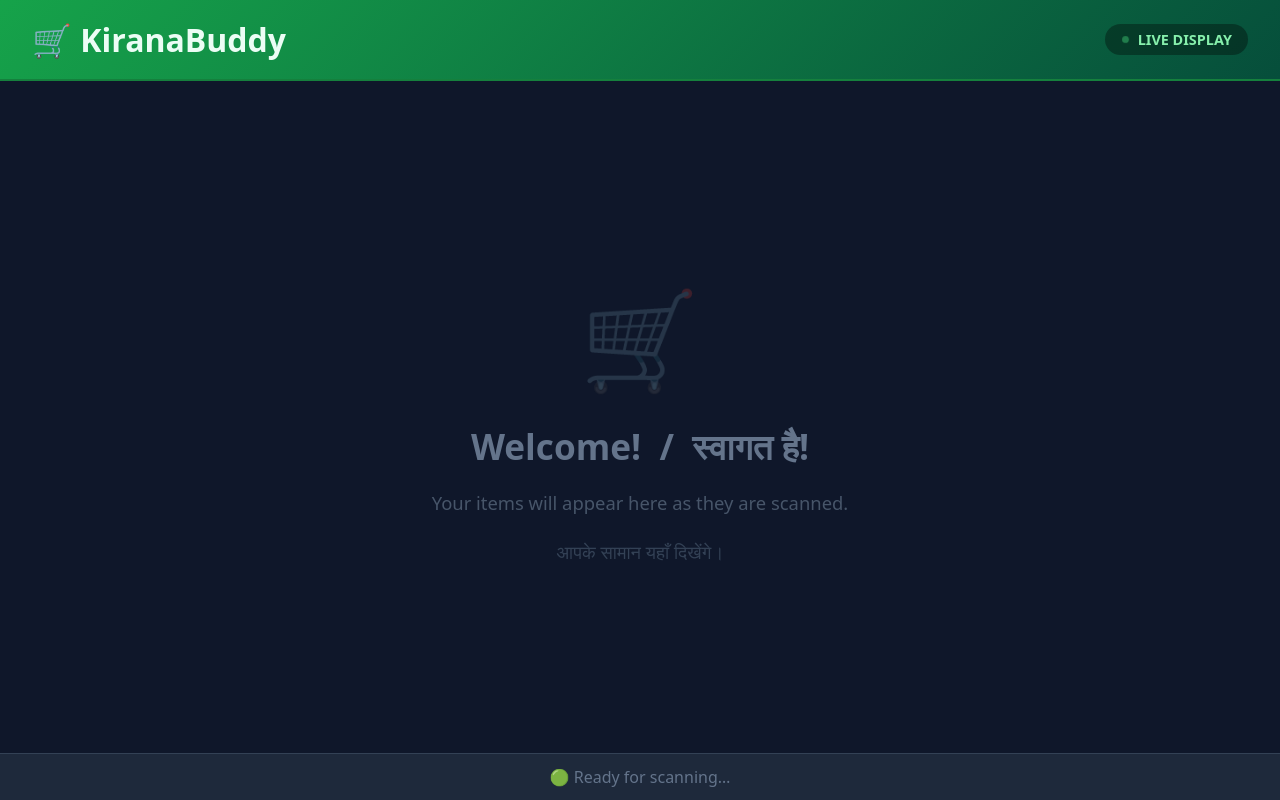
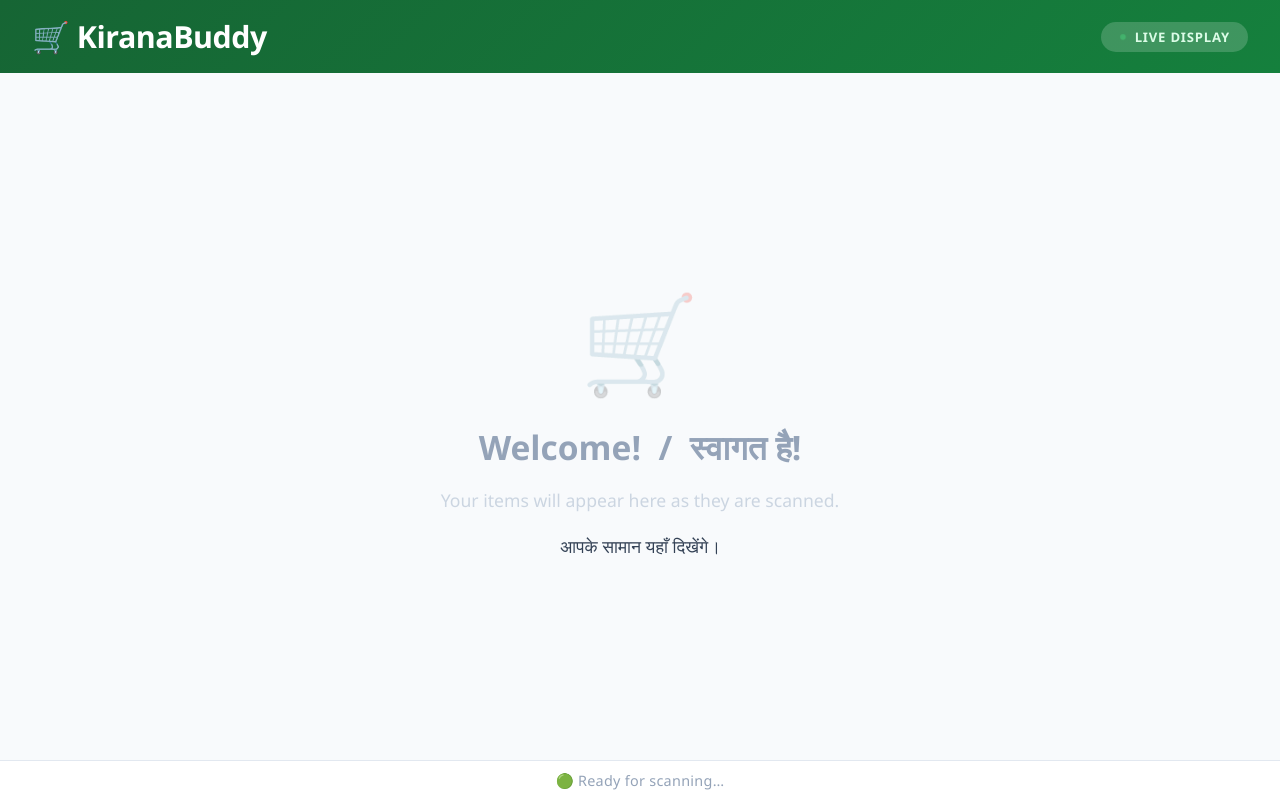
Before and after one commit to jitendrapal/kiranabuddy, a Flask app: page /customer-display in a window 1280 px wide. Run offline with Flask 3, Linux system fonts and the light colour scheme; parts of the project's set-up code (start-up, migrations or seed data) failed here and were passed over.

Commit message:
design: customer display light professional theme, rupee prominent, newest item highlighted at top

```diff
--- a/templates/customer_display.html
+++ b/templates/customer_display.html
@@ -11,40 +11,43 @@
         box-sizing: border-box;
       }
       body {
-        font-family: system-ui, sans-serif;
-        background: #0f172a;
-        color: #e2e8f0;
+        font-family: "Segoe UI", system-ui, sans-serif;
+        background: #f1f5f9;
+        color: #1e293b;
         min-height: 100vh;
         display: flex;
         flex-direction: column;
       }
+      /* ── Header ── */
       .hdr {
-        background: linear-gradient(135deg, #16a34a, #064e3b);
-        padding: 18px 32px;
+        background: linear-gradient(135deg, #166534, #15803d);
+        padding: 16px 32px;
         display: flex;
         align-items: center;
         justify-content: space-between;
-        border-bottom: 2px solid #15803d;
+        box-shadow: 0 3px 12px rgba(0, 0, 0, 0.18);
       }
       .shop-name {
-        font-size: 2rem;
+        font-size: 1.9rem;
         font-weight: 800;
-        color: #ecfdf5;
+        color: #fff;
+        letter-spacing: -0.5px;
       }
       .live-badge {
         display: flex;
         align-items: center;
         gap: 8px;
-        background: rgba(0, 0, 0, 0.35);
-        padding: 6px 16px;
+        background: rgba(255, 255, 255, 0.18);
+        padding: 6px 18px;
         border-radius: 20px;
-        font-size: 0.9rem;
-        color: #86efac;
-        font-weight: 600;
+        font-size: 0.82rem;
+        color: #dcfce7;
+        font-weight: 700;
+        letter-spacing: 0.06em;
       }
       .live-dot {
-        width: 9px;
-        height: 9px;
+        width: 8px;
+        height: 8px;
         background: #4ade80;
         border-radius: 50%;
         animation: pulse 1.5s infinite;
@@ -57,151 +60,169 @@
         }
         50% {
           opacity: 0.4;
-          transform: scale(0.75);
+          transform: scale(0.7);
         }
       }
-      /* idle screen */
+      /* ── Idle ── */
       .idle {
         flex: 1;
         display: flex;
         flex-direction: column;
         align-items: center;
         justify-content: center;
-        gap: 20px;
+        gap: 18px;
         text-align: center;
         padding: 40px;
+        background: #f8fafc;
       }
       .idle-icon {
         font-size: 6rem;
-        opacity: 0.2;
+        opacity: 0.25;
       }
       .idle-title {
-        font-size: 2.2rem;
-        color: #64748b;
+        font-size: 2.1rem;
+        color: #94a3b8;
         font-weight: 700;
       }
       .idle-sub {
-        font-size: 1.15rem;
-        color: #475569;
+        font-size: 1.1rem;
+        color: #cbd5e1;
       }
-      /* active screen */
+      /* ── Active ── */
       .main {
         flex: 1;
         display: flex;
         flex-direction: column;
-        padding: 24px 32px;
-        gap: 16px;
+        padding: 20px 28px;
+        gap: 14px;
         overflow: hidden;
+        background: #f1f5f9;
       }
       .items-wrap {
         flex: 1;
         overflow-y: auto;
+        background: #fff;
+        border-radius: 14px;
+        box-shadow: 0 1px 6px rgba(0, 0, 0, 0.07);
+        border: 1px solid #e2e8f0;
       }
       table {
         width: 100%;
         border-collapse: collapse;
       }
       thead th {
-        padding: 12px 16px;
-        font-size: 0.85rem;
+        padding: 13px 20px;
+        font-size: 0.78rem;
         font-weight: 700;
-        color: #64748b;
+        color: #94a3b8;
         text-transform: uppercase;
-        letter-spacing: 0.05em;
-        border-bottom: 2px solid #1e293b;
+        letter-spacing: 0.07em;
+        border-bottom: 2px solid #f1f5f9;
+        background: #fff;
         text-align: left;
+        position: sticky;
+        top: 0;
       }
       thead th.r {
         text-align: right;
       }
       tbody tr {
-        border-bottom: 1px solid #1e293b;
-        transition: background 0.4s;
+        border-bottom: 1px solid #f8fafc;
+        transition: background 0.5s;
       }
       tbody tr.hi {
-        background: rgba(34, 197, 94, 0.13);
+        background: #f0fdf4;
+      }
+      tbody tr:last-child {
+        border-bottom: none;
       }
       tbody td {
-        padding: 14px 16px;
+        padding: 15px 20px;
       }
       .td-name {
-        color: #f1f5f9;
+        color: #0f172a;
         font-weight: 700;
-        font-size: 1.35rem;
+        font-size: 1.25rem;
       }
       .td-qty {
-        color: #94a3b8;
-        font-size: 1.1rem;
+        color: #64748b;
+        font-size: 1rem;
+        font-weight: 600;
       }
       .td-rate {
         color: #94a3b8;
-        font-size: 1rem;
+        font-size: 0.95rem;
       }
       .td-amt {
         text-align: right;
-        color: #4ade80;
+        color: #16a34a;
         font-weight: 800;
-        font-size: 1.35rem;
+        font-size: 1.3rem;
       }
+      /* ── Total bar ── */
       .total-bar {
-        background: linear-gradient(135deg, #14532d, #166534);
-        border: 1px solid #16a34a;
-        border-radius: 16px;
-        padding: 20px 32px;
+        background: #fff;
+        border: 2px solid #bbf7d0;
+        border-radius: 14px;
+        padding: 18px 28px;
         display: flex;
         align-items: center;
         justify-content: space-between;
         flex-shrink: 0;
+        box-shadow: 0 2px 10px rgba(0, 0, 0, 0.06);
       }
       .total-label {
-        font-size: 1.4rem;
-        color: #86efac;
+        font-size: 1.2rem;
+        color: #64748b;
         font-weight: 600;
       }
       .total-amt {
-        font-size: 3.2rem;
+        font-size: 3rem;
         font-weight: 900;
-        color: #4ade80;
+        color: #15803d;
         letter-spacing: -1px;
       }
-      /* thank-you screen */
+      /* ── Thank-you ── */
       .ty {
         flex: 1;
         display: flex;
         flex-direction: column;
         align-items: center;
         justify-content: center;
-        gap: 20px;
+        gap: 18px;
         text-align: center;
+        background: #f0fdf4;
       }
       .ty-icon {
-        font-size: 7rem;
+        font-size: 6rem;
       }
       .ty-title {
-        font-size: 3.2rem;
+        font-size: 3rem;
         font-weight: 900;
-        color: #4ade80;
+        color: #15803d;
       }
       .ty-hindi {
-        font-size: 2rem;
-        color: #86efac;
+        font-size: 1.8rem;
+        color: #16a34a;
       }
       .ty-total {
-        font-size: 1.5rem;
-        color: #94a3b8;
+        font-size: 1.4rem;
+        color: #64748b;
         margin-top: 8px;
       }
-      /* status bar */
+      /* ── Status bar ── */
       .sbar {
-        background: #1e293b;
-        padding: 12px 32px;
+        background: #fff;
+        padding: 10px 28px;
         display: flex;
         align-items: center;
         justify-content: center;
-        font-size: 1rem;
-        color: #64748b;
-        border-top: 1px solid #334155;
+        font-size: 0.9rem;
+        color: #94a3b8;
+        border-top: 1px solid #e2e8f0;
         flex-shrink: 0;
+        font-weight: 500;
+        letter-spacing: 0.02em;
       }
     </style>
   </head>
@@ -321,9 +342,10 @@
         tbody.innerHTML = "";
         items.forEach((item, i) => {
           const tr = document.createElement("tr");
-          if (isNew && i === items.length - 1) {
+          // Newest item is at index 0 (top) — highlight it when a new item was added
+          if (isNew && i === 0) {
             tr.className = "hi";
-            setTimeout(() => tr.classList.remove("hi"), 1600);
+            setTimeout(() => tr.classList.remove("hi"), 1800);
           }
           const n = esc(item.name || item.code || "?");
           const q = item.qty || 0;
```
